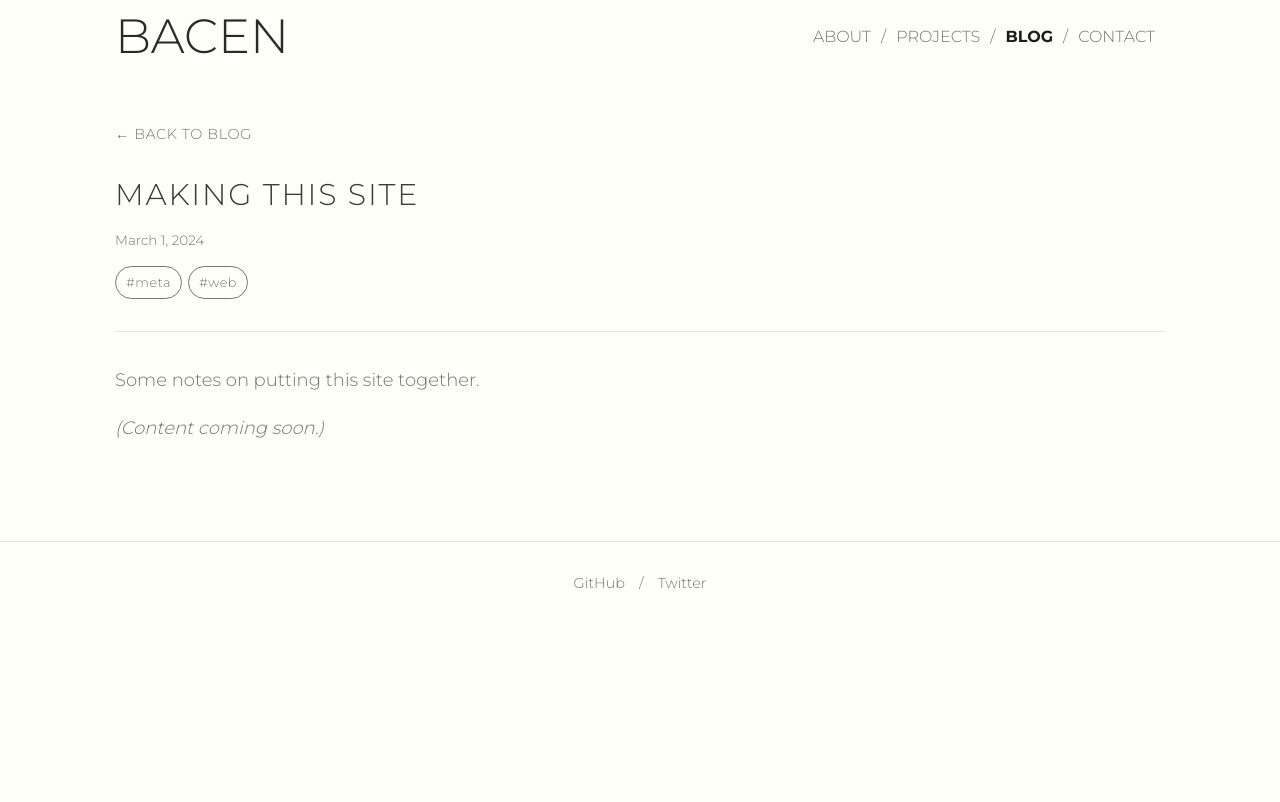
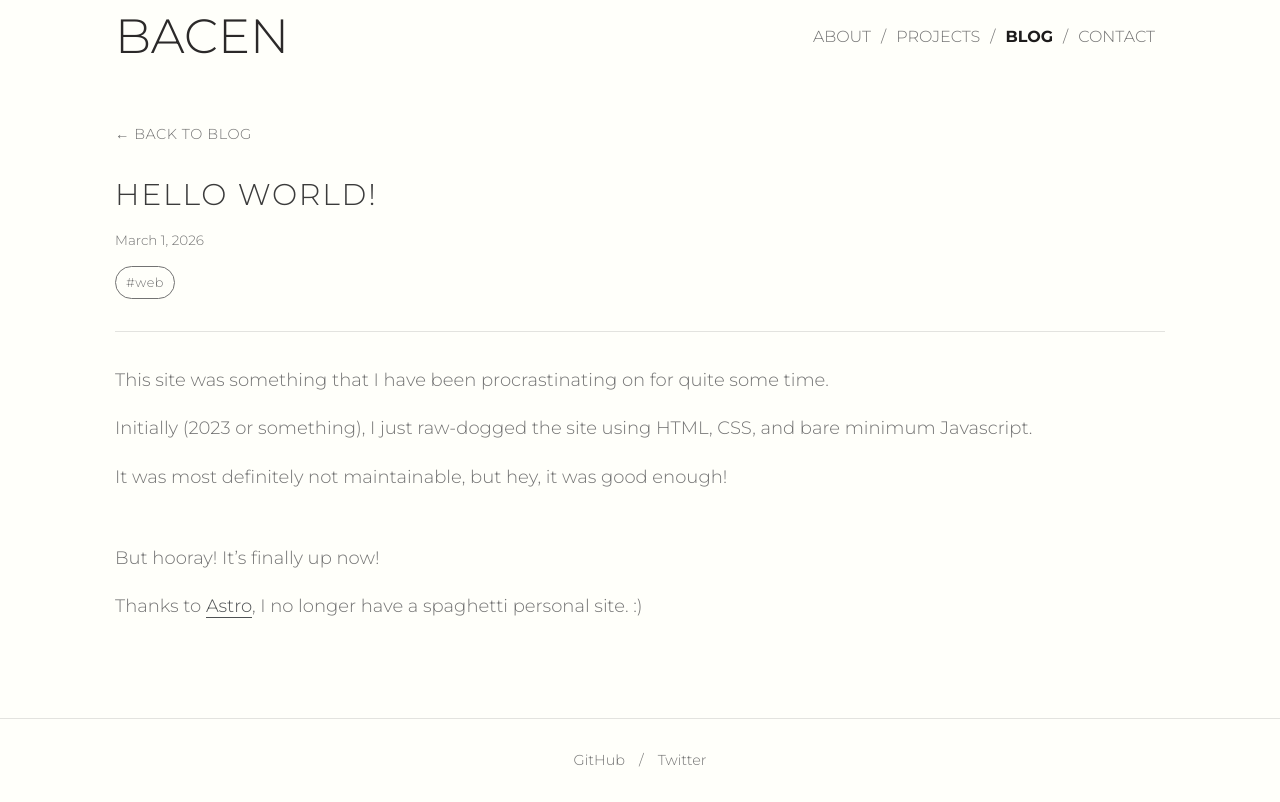
Before and after one commit to bacenl/bacenl.github.io, an Astro site: page /blog/making-this-site in a window 1280 px wide. Built offline with nearby package versions, Linux system fonts and the light colour scheme; Astro itself is replaced by a stand-in of ours.

Commit message:
Add first blog post!

```diff
--- a/src/content/blog/making-this-site.md
+++ b/src/content/blog/making-this-site.md
@@ -1,12 +1,18 @@
 ---
-title: making this site
+title: Hello World!
 tags:
-  - meta
   - web
-date: 2024-03-01
-description: the process of putting this portfolio together
+date: 2026-03-01
+description: My first blog post
 ---
 
-Some notes on putting this site together.
+This site was something that I have been procrastinating on for quite some time.
 
-*(Content coming soon.)*
+Initially (2023 or something), I just raw-dogged the site using HTML, CSS, and bare minimum Javascript.
+
+It was most definitely not maintainable, but hey, it was good enough!
+
+\
+But hooray! It's finally up now!
+
+Thanks to [Astro](https://astro.build/), I no longer have a spaghetti personal site. :)
```
